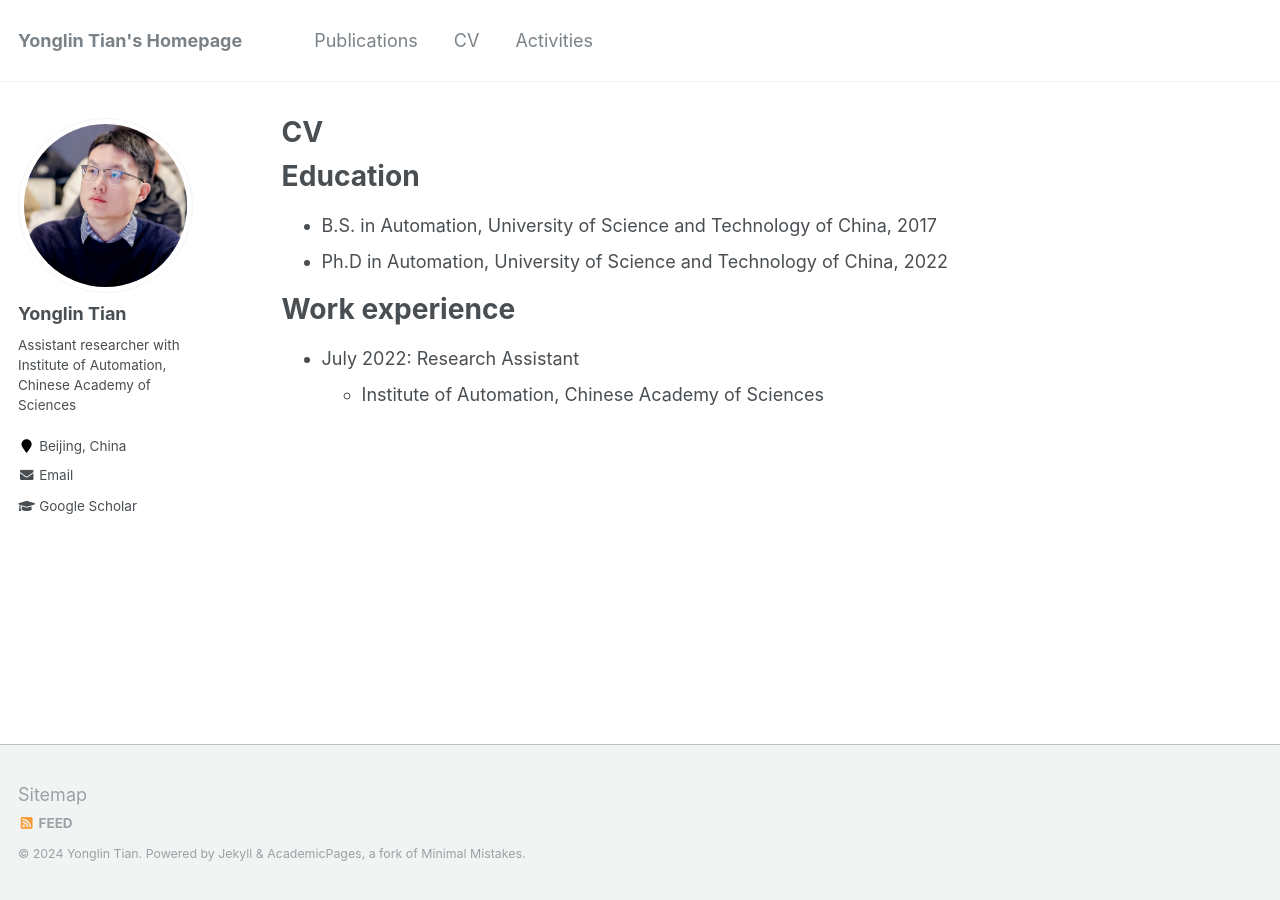
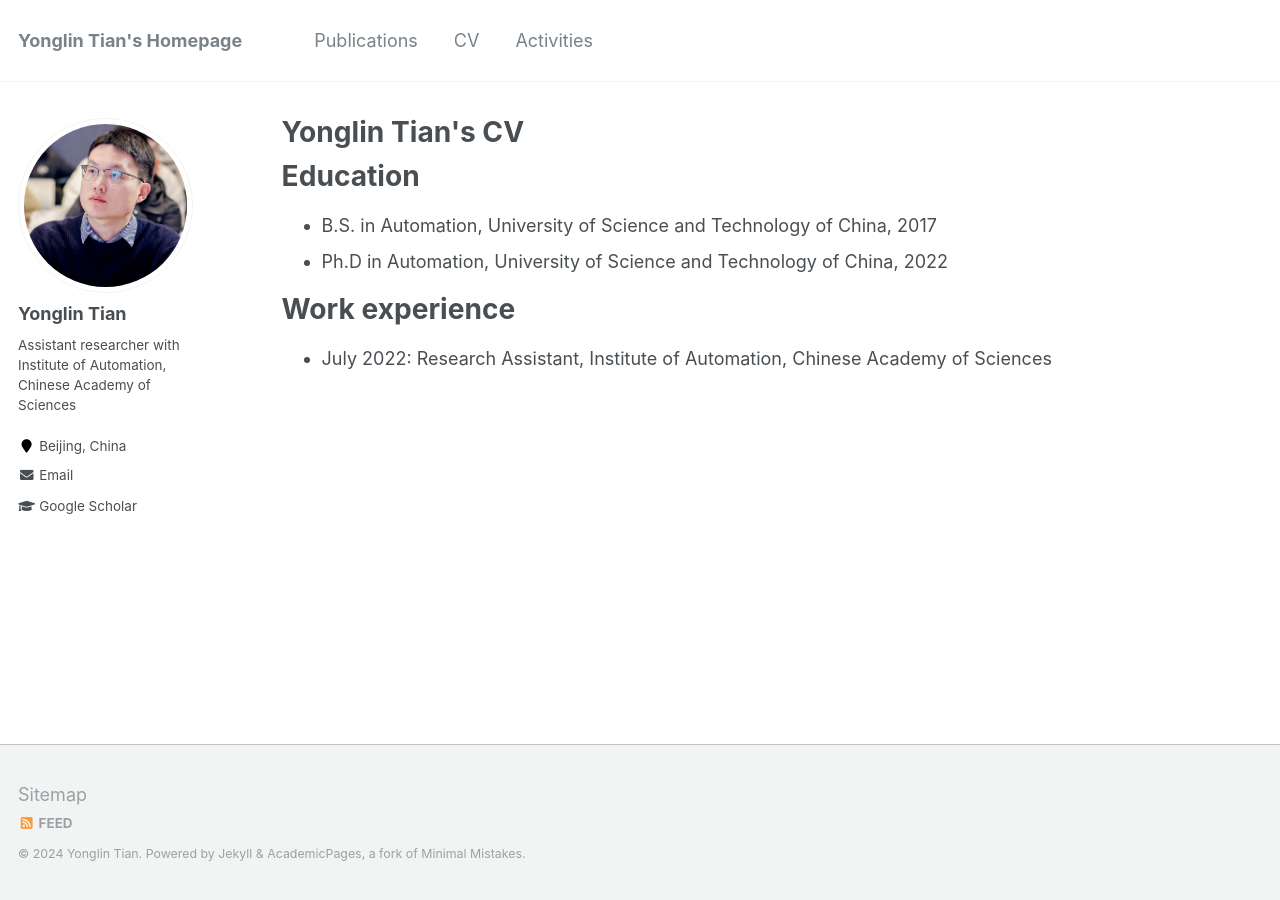
Before and after one commit to Hub-Tian/hub-tian.github.io, a Jekyll site: the page built from _pages/cv.md, in a window 1280 px wide. Built offline with Jekyll 4.4.1, drawn with Linux system fonts in a browser that asks for light colours.

Commit message:
add personal info8

```diff
--- a/_pages/cv.md
+++ b/_pages/cv.md
@@ -1,6 +1,6 @@
 ---
 layout: archive
-title: "CV"
+title: "Yonglin Tian's CV"
 permalink: /cv/
 author_profile: true
 redirect_from:
@@ -16,8 +16,7 @@ Education
 
 Work experience
 ======
-* July 2022: Research Assistant
-  * Institute of Automation, Chinese Academy of Sciences
+* July 2022: Research Assistant, Institute of Automation, Chinese Academy of Sciences
 
 <!-- Skills
 ======
```
Also changed, not shown: _pages/activities.md (added, +54 -0 lines), _portfolio/portfolio-1.md (line endings or trailing spaces).
